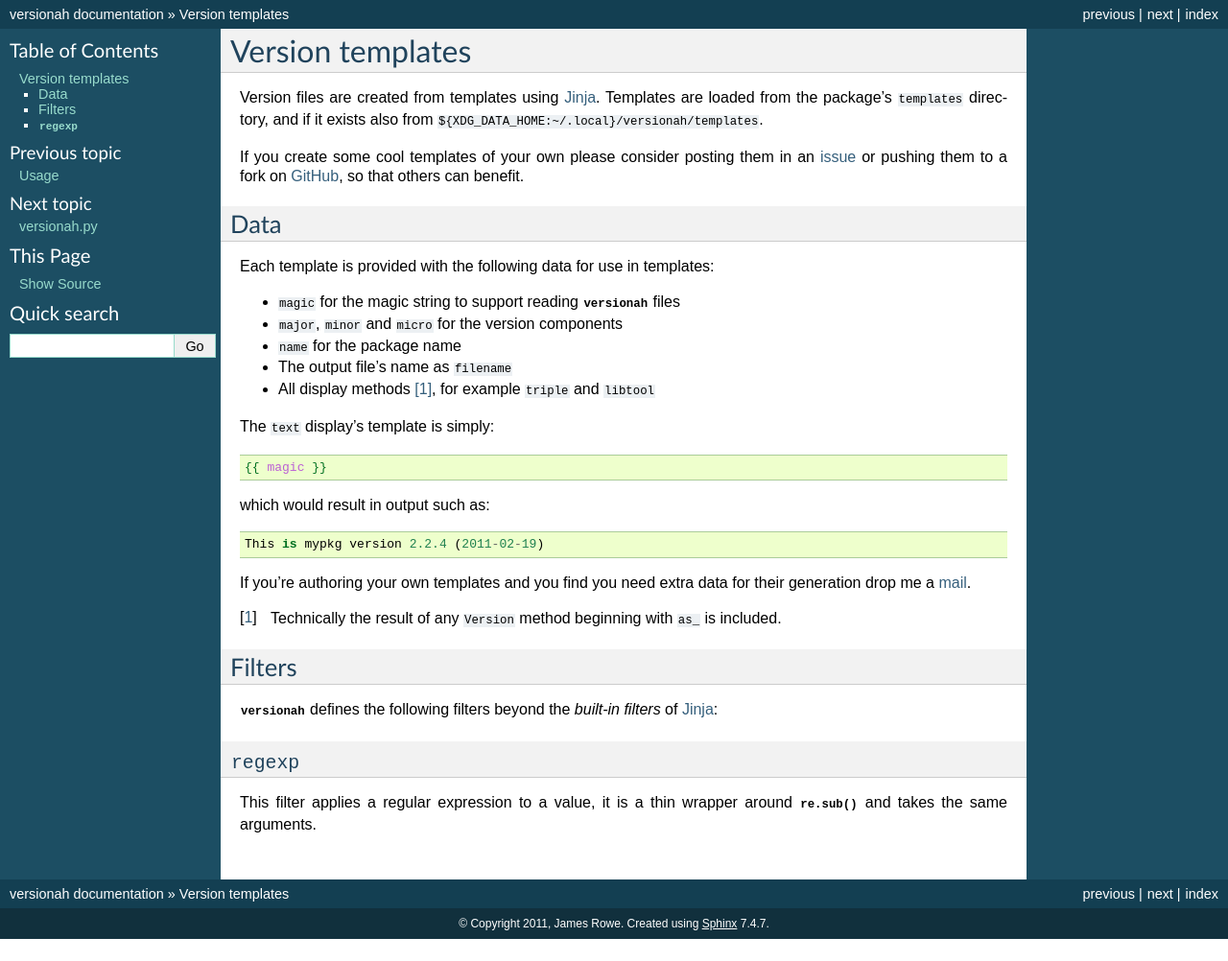
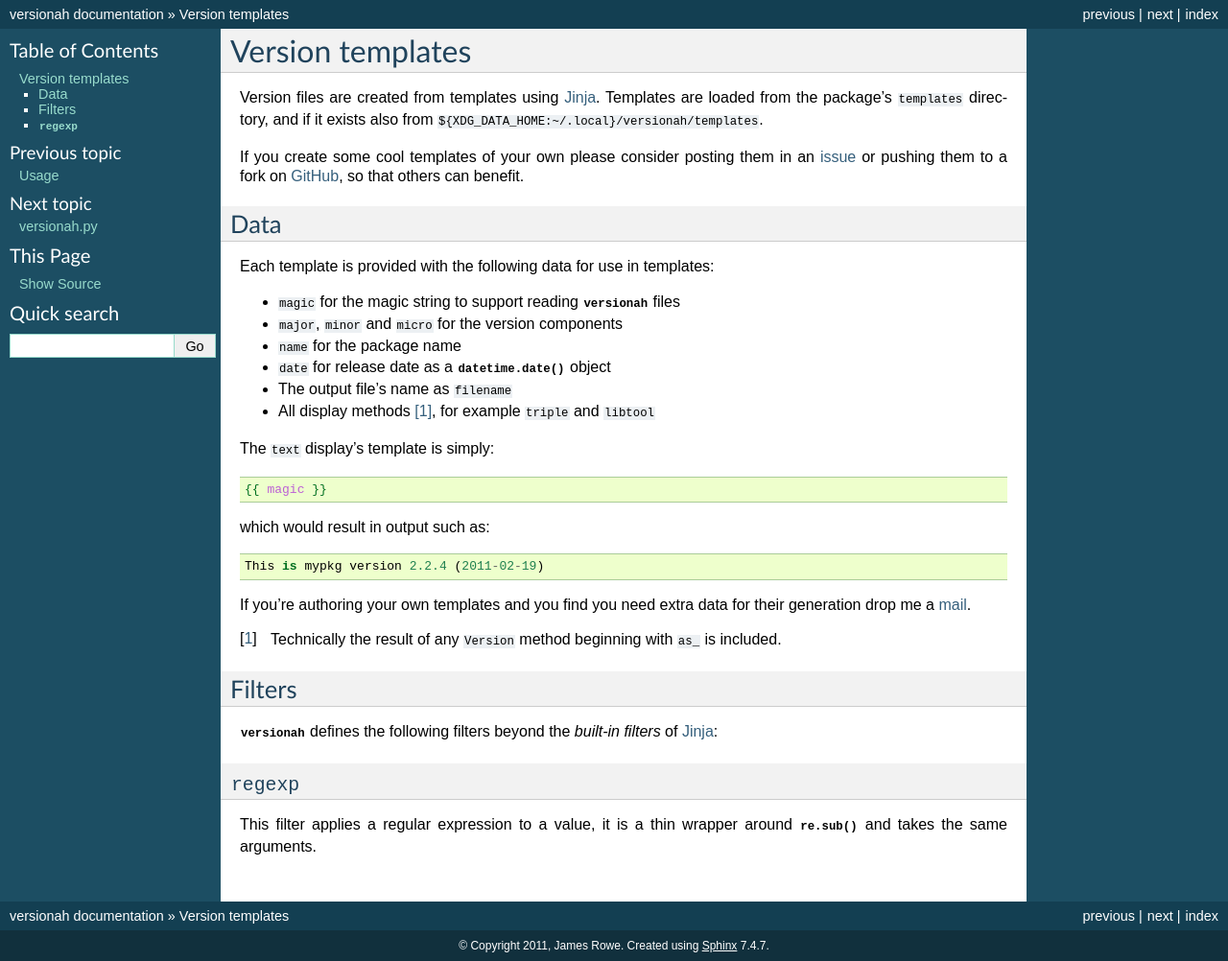
Before and after one commit to JNRowe/versionah, a Sphinx documentation site: the page built from doc/templates.rst, in a window 1280 px wide. Shown: the whole page at 96% size. Built offline with Sphinx 7.4.7, drawn with Linux system fonts in a browser that asks for light colours; the version number could not be read and is left out; before the commit the page ends 979 px from its top, so only the background shows below that.

Commit message:
Added missing date template documentation.

```diff
--- a/doc/templates.rst
+++ b/doc/templates.rst
@@ -16,6 +16,7 @@ Each template is provided with the following data for use in templates:
 * ``magic`` for the magic string to support reading :mod:`versionah` files
 * ``major``, ``minor`` and ``micro`` for the version components
 * ``name`` for the package name
+* ``date`` for release date as a :py:func:`datetime.date` object
 * The output file's name as ``filename``
 * All display methods [#]_, for example ``triple`` and ``libtool``
 
```
